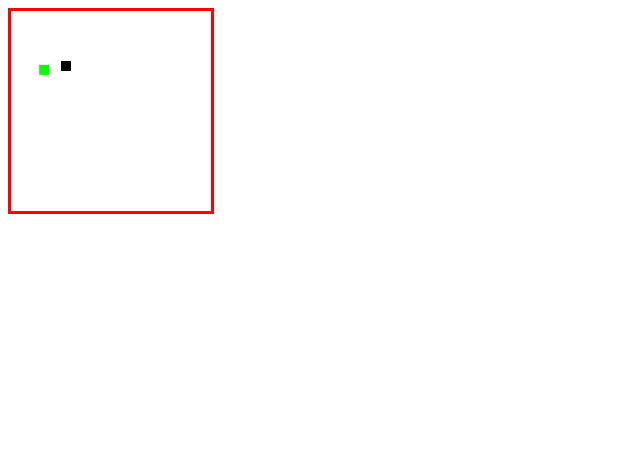
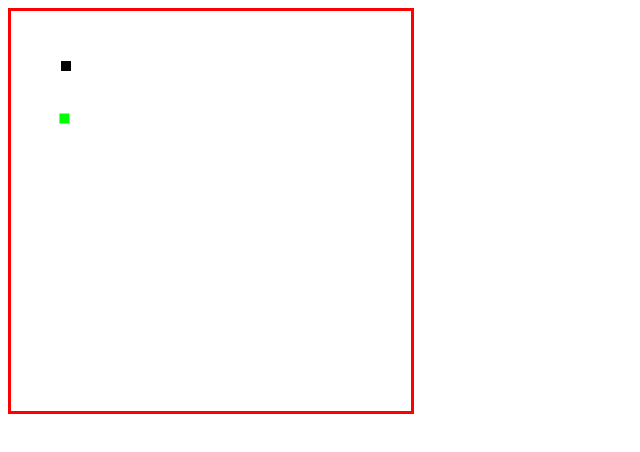
Before and after one commit to Mike96Angelo/I-AM-SPEED, a plain HTML site: page index.html in a window 1280 px wide. Shown: the whole page, without its empty margins (0-640 px from the left). Drawn offline with Linux system fonts and the light colour scheme.

Commit message:
Update index.html

```diff
--- a/index.html
+++ b/index.html
@@ -1,6 +1,6 @@
 <link rel="stylesheet" type="text/css" href="style.css">
 
-<canvas id="game" width="200" height="200">
+<canvas id="game" width="400" height="400">
     your browser sucks!
 </canvas>
 
```
